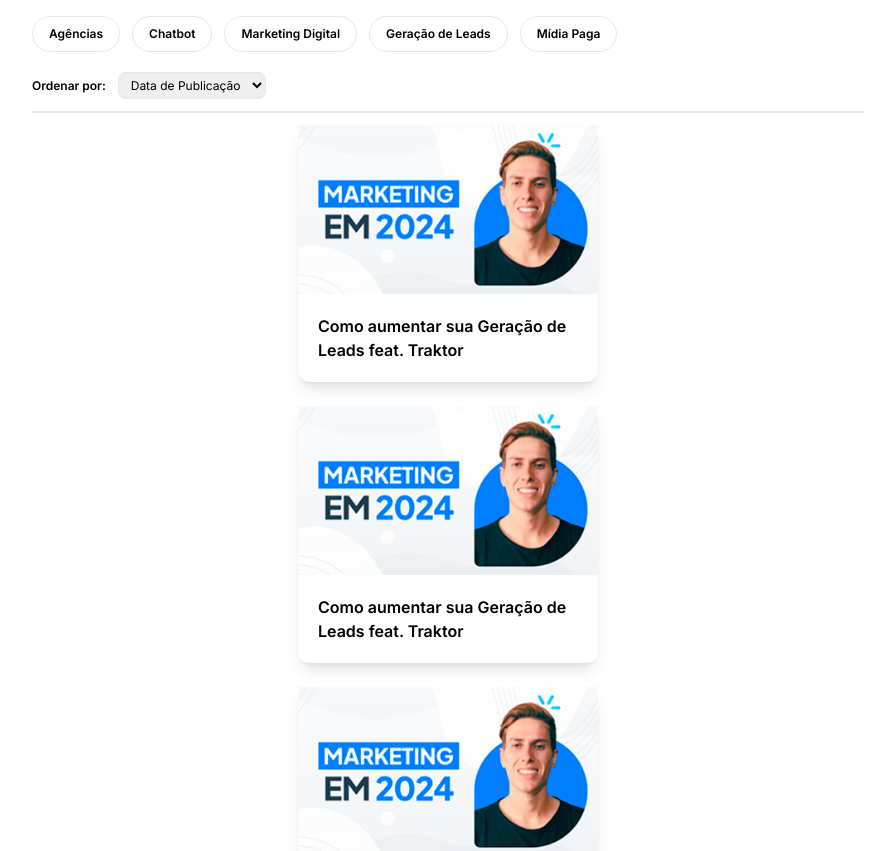
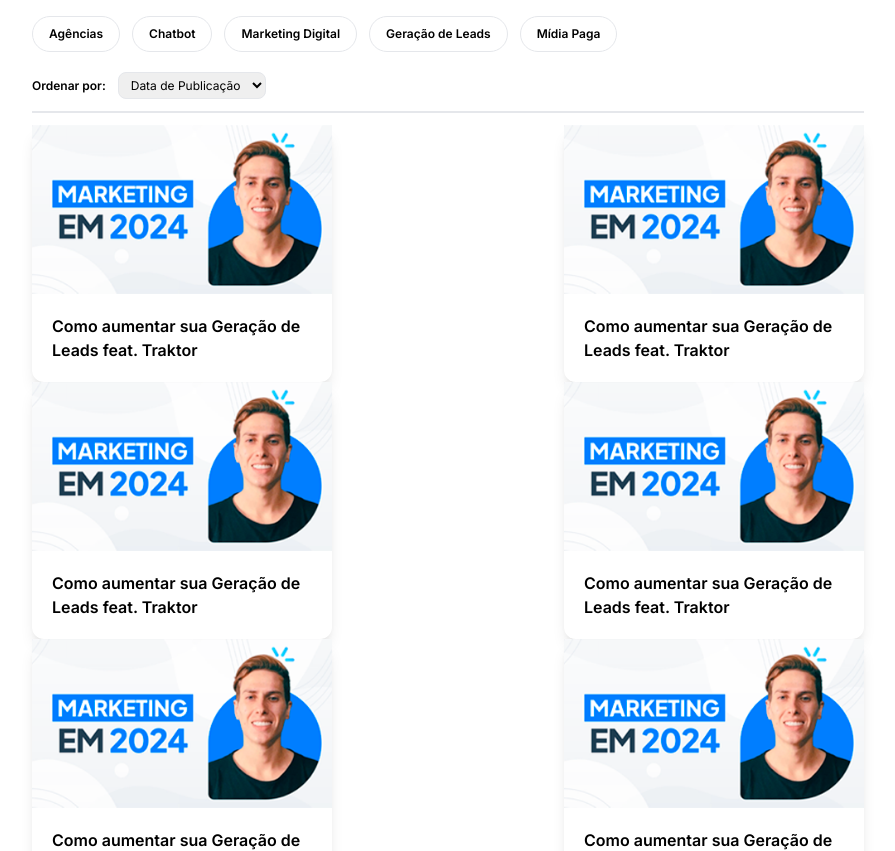
Before and after one commit to talescarneiro/leadster-app, a Next.js app: page / in a window 1280 px wide. Shown: the part 520-1371 px from the top of the page, without its empty margins (192-1087 px from the left). Built offline with nearby package versions, Linux system fonts and the light colour scheme.

Commit message:
fixed container nav content

```diff
--- a/app/components/content/CardsContent.tsx
+++ b/app/components/content/CardsContent.tsx
@@ -15,8 +15,8 @@
 
 const CardsContent: React.FC<CardsContentProps> = ({ currentCards }) => {
     return (
-        <div className='flex flex-col items-center justify-center mx-[130px]'>
-            <div className='flex flex-wrap justify-center gap-6'>
+        <div className='flex flex-col items-center justify-center'>
+            <div className='flex flex-wrap justify-between'>
                 {currentCards.map((card: any) => (
                     <div key={card.title} className='flex flex-col shadow-lg rounded-xl w-[300px]'>
                         <div className='object-cover'>
```
